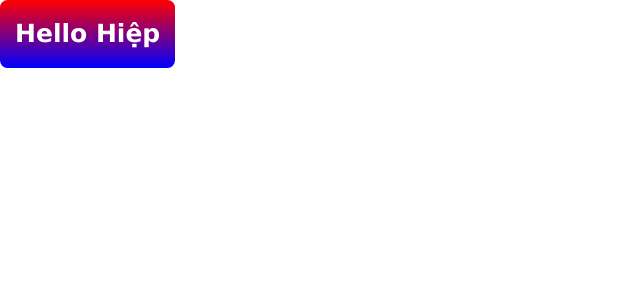
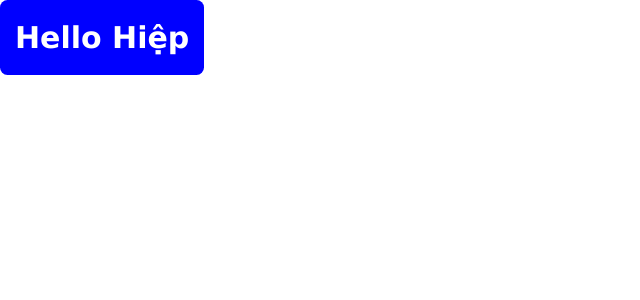
Before and after one commit to HiepHoang2190/Cyber-Reactjs-Componet-K3, a React (Create React App) app in the folder react-component-k3/: page / in a window 1280 px wide. Shown: the top 300 px of the page, without its empty margins (0-640 px from the left). Built offline with nearby package versions, Linux system fonts and the light colour scheme.

Commit message:
ReactJs-K3: Lesson 7: styled component Adapting based on Props

```diff
--- a/react-component-k3/src/JSS_StyledComponent/Components/Button.js
+++ b/react-component-k3/src/JSS_StyledComponent/Components/Button.js
@@ -2,10 +2,11 @@ import styled from 'styled-components';
 
 
 export const Button = styled.button`
-            background:linear-gradient(red,blue);
+            background:${props => props.bgPrimary ? 'blue' : 'orange'};
             color:#fff;
             border:none;
             border-radius:0.5rem;
+            font-size:${props => props.fontSize2x ? '2rem' : '1rem'};
             font-weight:bold;
             padding:1rem;
             opacity:1;
@@ -13,7 +14,4 @@ export const Button = styled.button`
                     opacity:0.7;
                     transition: all 1s;
                 }
-                &.button_style{
-                    font-size:25px;
-                }
 `
--- a/react-component-k3/src/JSS_StyledComponent/DemoJSS/DemoJSS.js
+++ b/react-component-k3/src/JSS_StyledComponent/DemoJSS/DemoJSS.js
@@ -5,7 +5,8 @@ class DemoJSS extends Component {
     render() {
         return (
             <div>
-                <Button className="button_style" >Hello Hiệp</Button>
+                <Button className="button_style" bgPrimary fontSize2x >Hello Hiệp</Button>
+
             </div>
         );
     }
```
